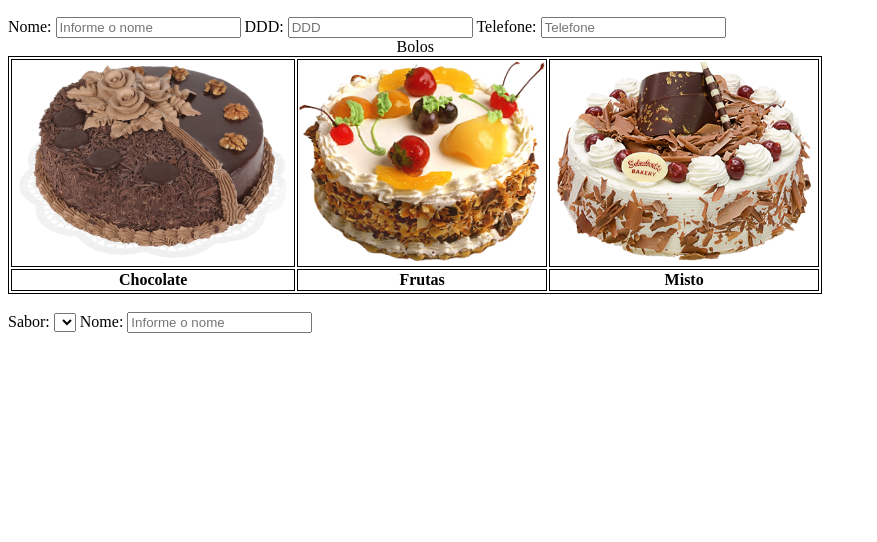
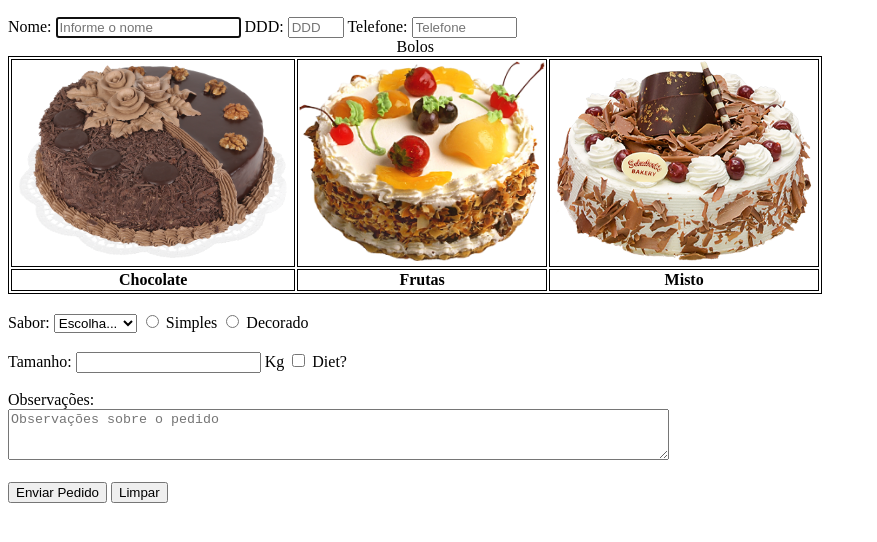
Before and after one commit to LunaHenrique/etec-1sem, a plain HTML site: page PWI-01/30_08/encomendas/index_encomendas.html in a window 1280 px wide. Shown: the part 166-708 px from the top of the page, without its empty margins (0-877 px from the left). Drawn offline with Linux system fonts and the light colour scheme.

Commit message:
Add files via upload

```diff
--- a/PWI-01/30_08/encomendas/index_encomendas.html
+++ b/PWI-01/30_08/encomendas/index_encomendas.html
@@ -19,11 +19,11 @@
   <h2>Encomendar Bolo</h2>
   <form action="" method="get">
     <label for="usr_nome">Nome:</label>
-    <input id="usr_nome" name="usr_nome" type="text" placeholder="Informe o nome">
+    <input autofocus id="usr_nome" name="usr_nome" type="text" placeholder="Informe o nome" maxlength="35">
     <label for="usr_ddd">DDD:</label>
-    <input id="usr_ddd" name="usr_ddd" type="text" placeholder="DDD">
+    <input id="usr_ddd" name="usr_ddd" type="number" placeholder="DDD" min="11" max="99" size="2">
     <label for="usr_tel">Telefone:</label>
-    <input id="usr_tel" name="usr_tel" type="tel" placeholder="Telefone">
+    <input id="usr_tel" name="usr_tel" type="tel" placeholder="Telefone" maxlength="10" size="10">
     <br>
     <table>
       <caption>Bolos</caption>
@@ -40,12 +40,28 @@
     </table>
     <br>
     <label for="enc_sabor">Sabor:</label>
-    <select id="enc_sabor" name="enc_sabor" type="" placeholder="Informe o nome">
-      <option></option>
+    <select id="enc_sabor" name="enc_sabor">
+      <option selected disabled>Escolha...</option>
+      <option value="chocolate">Chocolate</option>
+      <option value="frutas">Frutas</option>
+      <option value="misto">Misto</option>
     </select>
+    <input type="radio" id="simples" name="tipo_bolo" value="simples">
+    <label for="simples">Simples</label>
+    <input type="radio" id="decorado" name="tipo_bolo" value="decorado">
+    <label for="decorado">Decorado</label>
+    <br><br>
+    <label for="enc_tam">Tamanho:</label>
+    <input id="enc_tam" name="enc_tam" type="number" max="10">
+    <label for="enc_tam">Kg</label>
+    <input type="checkbox" id="enc_diet" name="enc_diet">
+    <label for="decorado">Diet?</label>
+    <br><br>
+    <label for="enc_obs">Observações:</label> <br>
+    <textarea id="enc_obs" name="enc_obs" rows="3" cols="80" placeholder="Observações sobre o pedido"></textarea>
+    <br><br>
+    <input type="submit" value="Enviar Pedido"> <input type="reset" value="Limpar">
 
-    <label for="enc_sabor">Nome:</label>
-    <input id="enc_sabor" name="enc_sabor" type="text" placeholder="Informe o nome">
   </form>
 </main>
 
```
Also changed, not shown: PWI-01/06_09/exercicio01.html (added, +28 -0 lines), PWI-01/30_08/index.html (+3 -3 lines).
